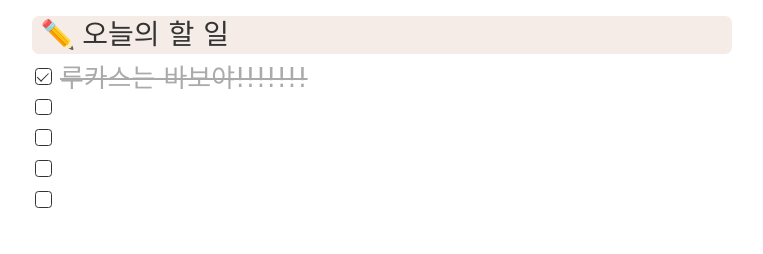
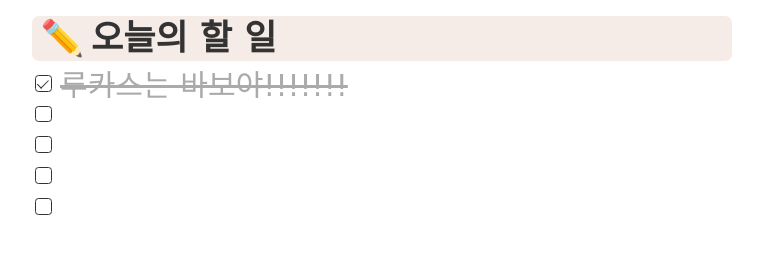
Before and after one commit to kindsmile193163-blip/todo, a plain HTML site: page index.html in a window 1280 px wide. Shown: the whole page, without its empty margins (258-1021 px from the left). Drawn offline with Linux system fonts and the light colour scheme; a web font is replaced by a local one.

Commit message:
Update index.html

```diff
--- a/index.html
+++ b/index.html
@@ -20,11 +20,12 @@ body { display: flex; justify-content: center; padding: 16px; }
 }
 .title {
   display: flex; align-items: center; gap: 1cqw;
-  height: 5.4cqw;
+  height: 6.4cqw;
   padding: 0 1.2cqw;
   background: #f5ebe7;
   border-radius: 1cqw;
-  font-size: 4.0cqw;
+  font-size: 5.0cqw;
+  font-weight: bold;
   line-height: 1;
 }
 .list { padding: 1cqw 0.4cqw 0; }
@@ -54,7 +55,7 @@ body { display: flex; justify-content: center; padding: 16px; }
   flex: 1; min-width: 0;
   border: 0; border-bottom: 0.1cqw dashed transparent;
   background: transparent; outline: none;
-  font: inherit; font-size: 3.7cqw; color: #333;
+  font: inherit; font-size: 4.3cqw; color: #333;
   padding: 0; margin: 0; height: 100%;
   text-align: left; text-indent: 0; direction: ltr;
 }
```
